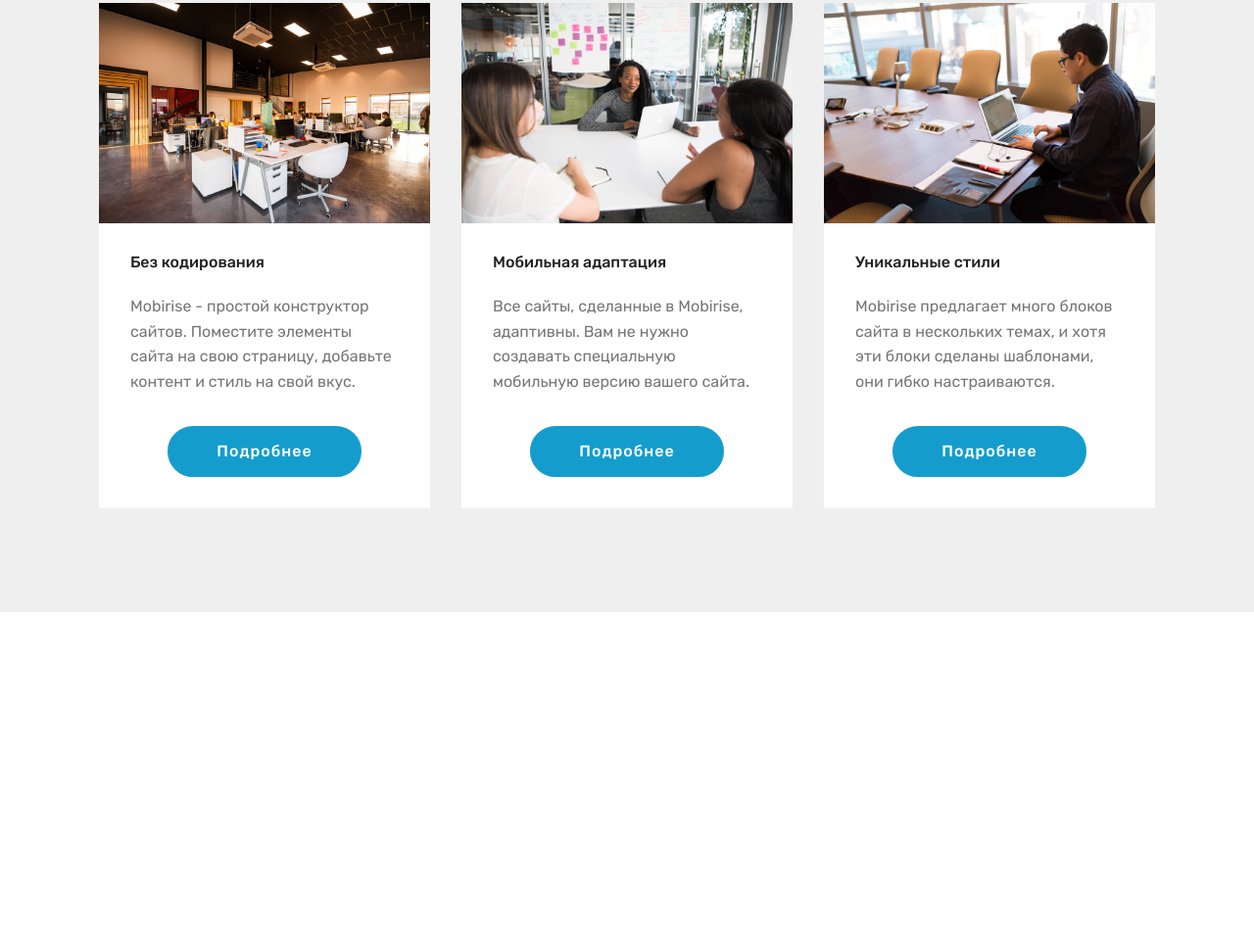
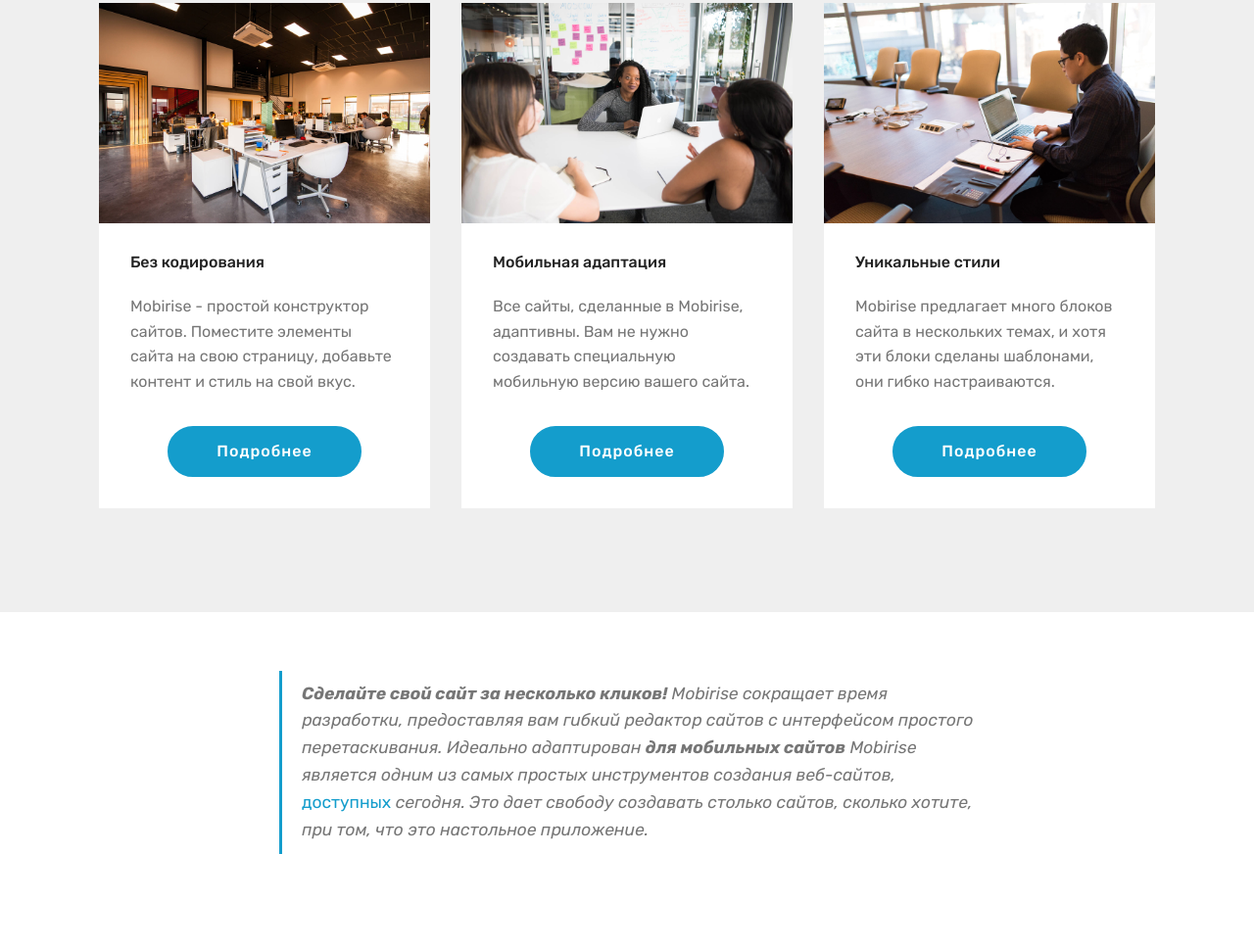
Before and after one commit to inforu/inforu.github.io, a plain HTML site: page index.html in a window 1280 px wide. Shown: the part 721-1690 px from the top of the page at 98% size. Before the commit the page ends 1346 px from the top, so only its background shows below. Drawn offline with Linux system fonts and the light colour scheme.

Commit message:
create github pages

```diff
--- a/assets/mobirise/css/mbr-additional.css
+++ b/assets/mobirise/css/mbr-additional.css
@@ -1498,3 +1498,12 @@ body {
   box-shadow: 0px 0px 30px 0px rgba(0, 0, 0, 0.05);
   transition: box-shadow 0.3s;
 }
+.cid-rtsPULZaDy {
+  padding-top: 60px;
+  padding-bottom: 60px;
+  background-color: #ffffff;
+}
+.cid-rtsPULZaDy .mbr-text,
+.cid-rtsPULZaDy blockquote {
+  color: #767676;
+}
--- a/index.html
+++ b/index.html
@@ -39,9 +39,10 @@
         <div class="row py-2 justify-content-center">
             <div class="col-12 col-lg-6  col-md-8 " data-form-type="formoid">
                 <!---Formbuilder Form--->
-                <form action="https://mobirise.com/" method="POST" class="mbr-form form-with-styler" data-form-title="Mobirise Form"><input type="hidden" name="email" data-form-email="true" value="ajzfV0B1hq+yBcCjybqtFrllyJVx//7UmxhrJMJb/kImEaPIBOZBYPcCqC/eAnnoemGFYuAIQby3eTb7E+fkRYS5CFumoZixpo/C8Y+qm2H+9qPObpzDpSeLHPfSdnU=">
+                <form action="https://mobirise.com/" method="POST" class="mbr-form form-with-styler" data-form-title="Mobirise Form"><input type="hidden" name="email" data-form-email="true" value="pmlusGQDYv3zH8jcEp3yO7ODJ7rBrkAbMhyQmAZzVAlskWblr1AMl3s/mw462uERNkczV2eiZFPAX7ymsrk+bCbfvkeBqR4hJc0BLaNOVtxLJgraKggqzIMf6fE8I1UO">
                     <div class="row">
-                        <div hidden="hidden" data-form-alert="" class="alert alert-success col-12">Спасибо за заполнение анкеты!</div>
+                        <div hidden="hidden" data-form-alert="" class="alert alert-success col-12">https://homebusiness.ru/ - идеи бизнеса для женщин
+https://www.1000ideas.ru/ - 1000 идей бизнеса</div>
                         <div hidden="hidden" data-form-alert-danger="" class="alert alert-danger col-12">
                         </div>
                     </div>
@@ -57,7 +58,7 @@
     </div>
 </section>
 
-<section class="engine"><a href="https://mobirise.info/t">amp templates</a></section><section class="features3 cid-rtsw8dI8ob" id="features3-2">
+<section class="engine"><a href="https://mobirise.info/a">online web builder</a></section><section class="features3 cid-rtsw8dI8ob" id="features3-2">
 
 
 
@@ -132,6 +133,19 @@
     </div>
 </section>
 
+<section class="mbr-section article content1 cid-rtsPULZaDy" id="content2-4">
+
+
+
+    <div class="container">
+        <div class="media-container-row">
+            <div class="mbr-text col-12 col-md-8 mbr-fonts-style display-7">
+                <blockquote> <strong>Сделайте свой сайт за несколько кликов!</strong> Mobirise сокращает время разработки, предоставляя вам гибкий редактор сайтов с интерфейсом простого перетаскивания. Идеально адаптирован <strong>для мобильных сайтов</strong> Mobirise является одним из самых простых инструментов создания веб-сайтов, <a href="https://mobirise.co/">доступных</a> сегодня. Это дает свободу создавать столько сайтов, сколько хотите, при том, что это настольное приложение.</blockquote>
+            </div>
+        </div>
+    </div>
+</section>
+
 
   <script src="assets/web/assets/jquery/jquery.min.js"></script>
   <script src="assets/popper/popper.min.js"></script>
```
Also changed, not shown: 1 other file.
